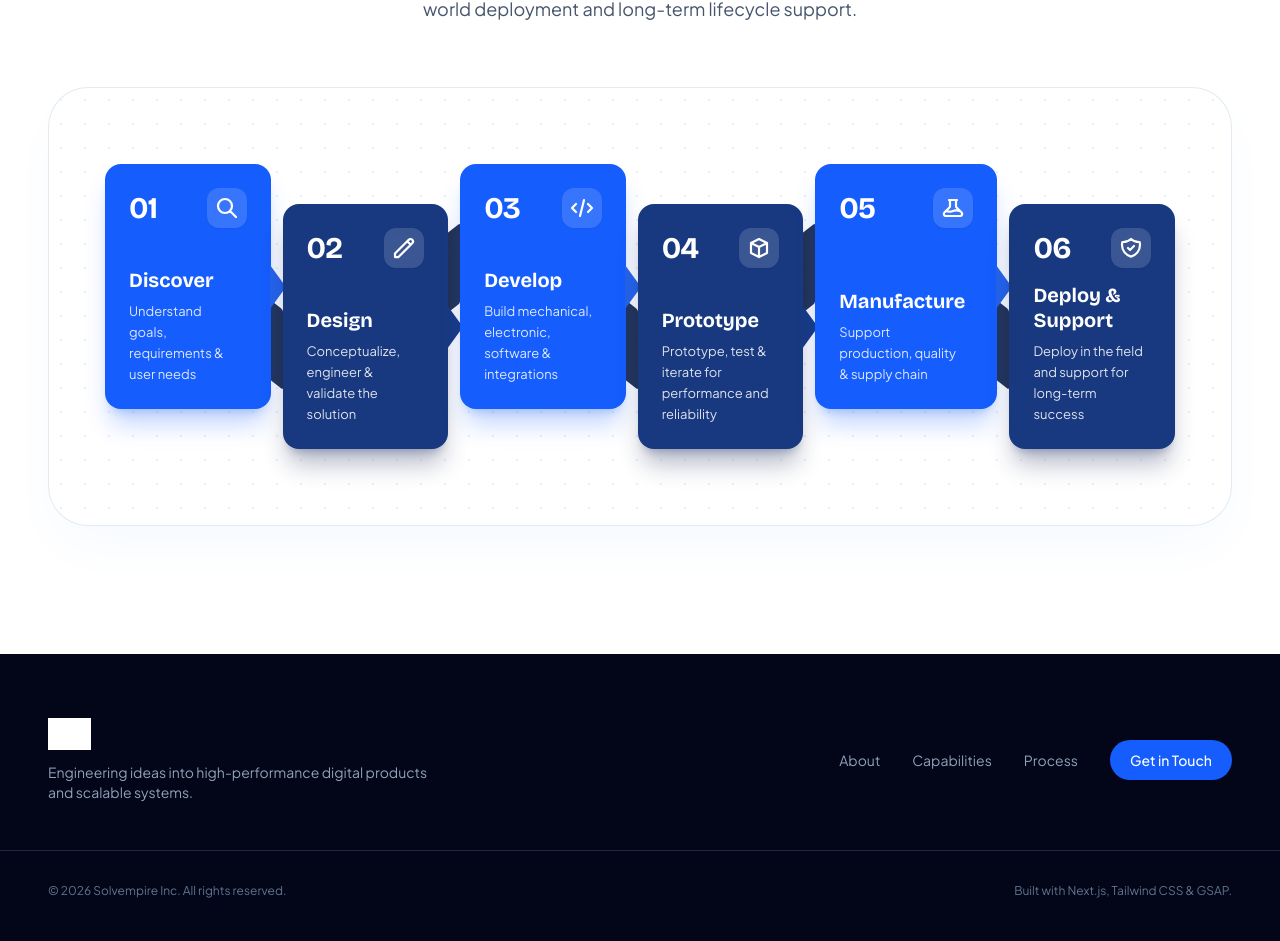
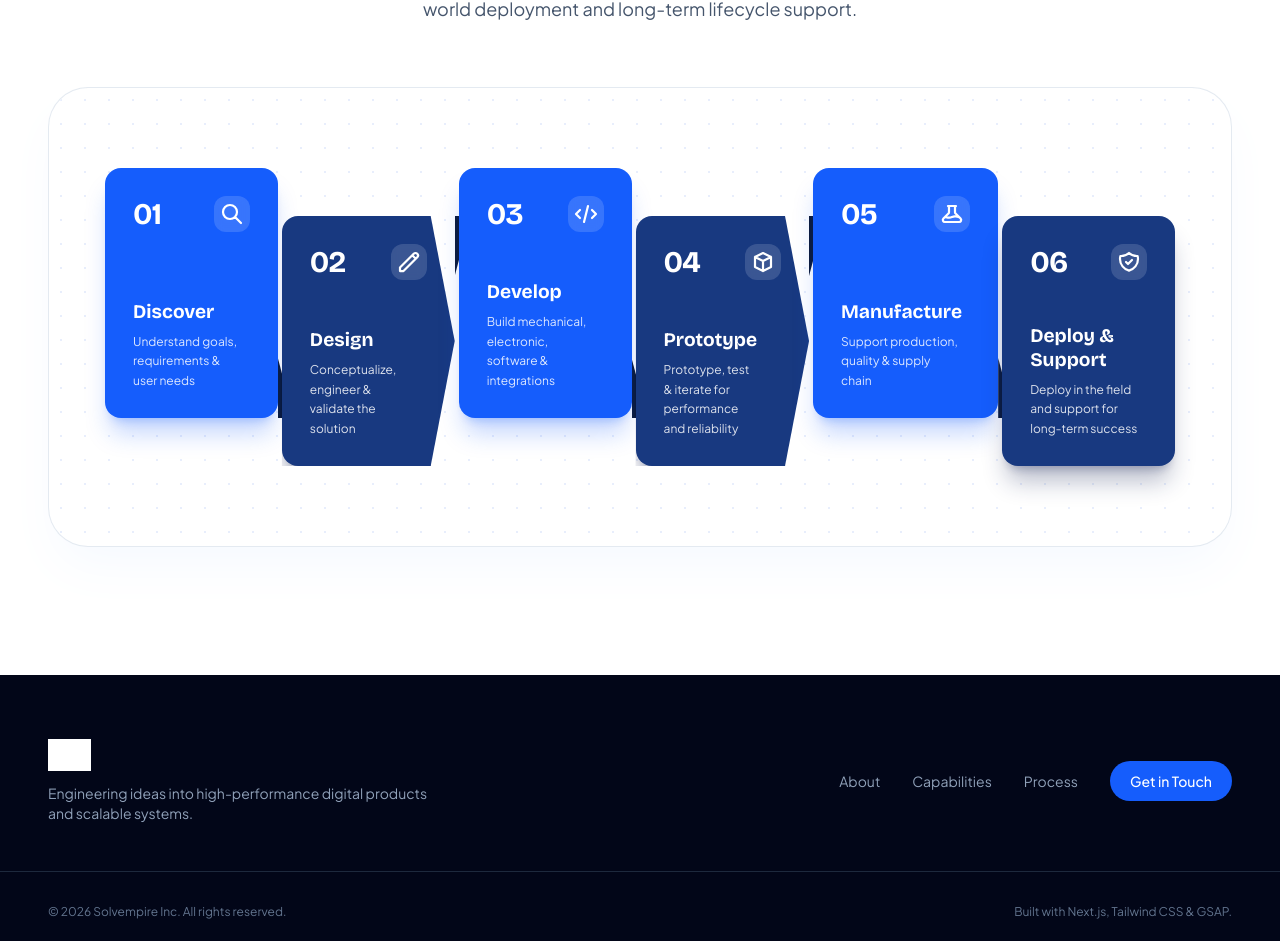
Before and after one commit to HarshaJyos/solvempire_test, a Next.js app: page / in a window 1280 px wide. Shown: the part 6310-7251 px from the top of the page. Built offline with nearby package versions, Linux system fonts and the light colour scheme; grey boxes are pictures that could not be loaded; a web font is replaced by a local one.

Commit message:
feat: refine OUR PROCESS into continuous 3D geometric ribbon shapes with polygon clip paths and folded shadow links

```diff
--- a/src/app/page.tsx
+++ b/src/app/page.tsx
@@ -1152,7 +1152,7 @@ export default function Home() {
       </div>
 
       {/* ========================================================================= */}
-      {/* SECTION 4: OUR PROCESS (6-Stage Chevron Ribbon Flow) */}
+      {/* SECTION 4: OUR PROCESS (Continuous 3D Geometric Ribbon Flow) */}
       {/* ========================================================================= */}
       <section id="process" className="py-24 sm:py-32 bg-white relative overflow-hidden border-t border-slate-100">
         <div className="max-w-7xl mx-auto px-6 sm:px-8 lg:px-12">
@@ -1168,7 +1168,7 @@ export default function Home() {
           </div>
 
           {/* Main Process Flow Showcase Enclosure */}
-          <div className="bg-white rounded-3xl sm:rounded-[2.5rem] border border-slate-200/90 shadow-2xl shadow-blue-500/5 p-6 sm:p-10 lg:p-12 xl:p-14 relative">
+          <div className="bg-white rounded-3xl sm:rounded-[2.5rem] border border-slate-200/90 shadow-2xl shadow-blue-500/5 p-6 sm:p-10 lg:p-12 xl:p-14 relative overflow-visible">
             {/* Ambient Background Grid Detail */}
             <div
               className="absolute inset-0 opacity-10 pointer-events-none rounded-3xl sm:rounded-[2.5rem]"
@@ -1178,8 +1178,8 @@ export default function Home() {
               }}
             />
 
-            {/* Desktop / Widescreen: 6-Stage Interlocking Chevron Ribbon Flow (xl+) */}
-            <div className="hidden xl:flex items-center justify-between gap-3 py-10 relative z-10">
+            {/* Desktop / Widescreen: 6-Stage Continuous 3D Geometric Ribbon Flow (xl+) */}
+            <div className="hidden xl:flex items-center justify-between gap-1 py-12 relative z-10">
               {processSteps.map((step, idx) => {
                 const isHigh = step.isHigh;
                 const isLast = idx === processSteps.length - 1;
@@ -1187,60 +1187,65 @@ export default function Home() {
                 return (
                   <div
                     key={step.step}
-                    className={`relative group flex-1 flex flex-col ${
-                      isHigh ? "justify-start" : "justify-end"
+                    className={`relative flex-1 flex flex-col transition-transform duration-300 hover:scale-[1.02] ${
+                      isHigh ? "justify-start -translate-y-6" : "justify-end translate-y-6"
                     }`}
                   >
-                    {/* The Chevron Card */}
+                    {/* The Ribbon Card Polygon Shape */}
                     <div
-                      className={`relative z-10 rounded-2xl p-6 flex flex-col justify-between h-[245px] text-white shadow-xl transition-all duration-300 group-hover:scale-[1.02] ${
+                      className={`relative z-10 p-6 sm:p-7 flex flex-col justify-between h-[250px] text-white shadow-xl transition-all duration-300 ${
                         isHigh
-                          ? "bg-blue-600 shadow-blue-600/25 -translate-y-5 group-hover:-translate-y-6"
-                          : "bg-[#183980] shadow-blue-950/30 translate-y-5 group-hover:translate-y-6"
+                          ? "bg-blue-600 rounded-2xl shadow-blue-600/25 hover:bg-blue-500"
+                          : isLast
+                          ? "bg-[#183980] rounded-2xl shadow-blue-950/30 hover:bg-[#1e4294]"
+                          : "bg-[#183980] rounded-l-2xl shadow-blue-950/30 hover:bg-[#1e4294]"
                       }`}
+                      style={
+                        !isHigh && !isLast
+                          ? {
+                              clipPath: "polygon(0% 0%, calc(100% - 24px) 0%, 100% 50%, calc(100% - 24px) 100%, 0% 100%)",
+                            }
+                          : undefined
+                      }
                     >
-                      {/* Top Row: Number & Outline Icon */}
+                      {/* Top Row: Step Number & Minimal Outline Icon */}
                       <div className="flex items-center justify-between w-full">
                         <span className="font-[family-name:var(--font-bricolage)] text-2xl sm:text-3xl font-bold tracking-tight text-white">
                           {step.step}
                         </span>
-                        <div className="w-10 h-10 rounded-xl bg-white/15 backdrop-blur-xs flex items-center justify-center text-white shadow-xs group-hover:rotate-6 group-hover:scale-110 transition-transform duration-300">
+                        <div className="w-9 h-9 rounded-xl bg-white/15 backdrop-blur-xs flex items-center justify-center text-white">
                           {step.icon}
                         </div>
                       </div>
 
-                      {/* Content: Title & 2-Line Description */}
-                      <div className="pr-2">
-                        <h3 className="font-[family-name:var(--font-bricolage)] text-lg sm:text-xl font-bold leading-tight mb-2 text-white">
+                      {/* Bottom Content: Title & 2-Line Description */}
+                      <div className={!isHigh && !isLast ? "pr-6" : "pr-2"}>
+                        <h3 className="font-[family-name:var(--font-bricolage)] text-lg sm:text-[1.2rem] font-bold leading-tight mb-2 text-white">
                           {step.name}
                         </h3>
-                        <p className="text-white/85 text-xs sm:text-[13px] leading-relaxed font-normal">
+                        <p className="text-white/85 text-xs leading-relaxed font-normal">
                           {step.description}
                         </p>
                       </div>
+                    </div>
 
-                      {/* Right Chevron Arrow Cap (Points into next card) */}
-                      {!isLast && (
+                    {/* 3D Folded Ribbon Triangular Shadow (Links High card down to Low card) */}
+                    {isHigh && !isLast && (
                       <div
-                          className="absolute -right-[15px] top-1/2 -translate-y-1/2 w-0 h-0 border-y-[22px] border-y-transparent border-l-[16px] z-20 transition-transform group-hover:translate-x-0.5"
+                        className="absolute right-[-16px] top-[190px] w-4 h-[60px] bg-[#0a1836] z-0 pointer-events-none"
                         style={{
-                            borderLeftColor: isHigh ? "#2563eb" : "#183980",
+                          clipPath: "polygon(0 0, 100% 100%, 0 100%)",
                         }}
                         aria-hidden="true"
                       />
                     )}
-                    </div>
 
-                    {/* 3D Folded Ribbon Drop Shadow Connector */}
-                    {!isLast && (
+                    {/* 3D Folded Ribbon Triangular Shadow (Links Low card up to High card) */}
+                    {!isHigh && !isLast && (
                       <div
-                        className={`absolute z-0 pointer-events-none ${
-                          isHigh
-                            ? "right-[-12px] top-[48%] w-5 h-20 bg-[#0d1f44] opacity-90 rounded-xs"
-                            : "right-[-12px] bottom-[48%] w-5 h-20 bg-[#0d1f44] opacity-90 rounded-xs"
-                        }`}
+                        className="absolute right-[-16px] top-[0px] w-4 h-[60px] bg-[#0a1836] z-0 pointer-events-none"
                         style={{
-                          transform: isHigh ? "skewY(38deg)" : "skewY(-38deg)",
+                          clipPath: "polygon(0 100%, 100% 0, 0 0)",
                         }}
                         aria-hidden="true"
                       />
@@ -1250,9 +1255,9 @@ export default function Home() {
               })}
             </div>
 
-            {/* Tablet / Medium Screens: 2-Row x 3-Column Stepped Chevron Grid (md to lg) */}
+            {/* Tablet / Medium Screens: 2-Row x 3-Column Stepped Chevron Ribbon Flow (md to lg) */}
             <div className="hidden md:grid xl:hidden grid-cols-3 gap-6 relative z-10 py-6">
-              {processSteps.map((step, idx) => {
+              {processSteps.map((step) => {
                 const isHigh = step.isHigh;
                 return (
                   <div
@@ -1282,25 +1287,18 @@ export default function Home() {
                         {step.description}
                       </p>
                     </div>
-
-                    {/* Step Connector Arrow for Grid Flow */}
-                    {idx < processSteps.length - 1 && (
-                      <div className="absolute -right-3 top-1/2 -translate-y-1/2 w-6 h-6 rounded-full bg-white text-blue-600 flex items-center justify-center text-xs font-bold shadow-md z-20">
-                        →
-                      </div>
-                    )}
                   </div>
                 );
               })}
             </div>
 
-            {/* Mobile Screens: Vertical Connected Flow Chain (< md) */}
+            {/* Mobile Screens: Vertical Flow Chain (< md) */}
             <div className="flex md:hidden flex-col gap-4 relative z-10">
-              {processSteps.map((step, idx) => {
+              {processSteps.map((step) => {
                 const isHigh = step.isHigh;
                 return (
-                  <div key={`mob-proc-${step.step}`} className="relative flex flex-col items-center">
                   <div
+                    key={`mob-proc-${step.step}`}
                     className={`w-full rounded-2xl p-5 flex flex-col justify-between text-white shadow-lg ${
                       isHigh ? "bg-blue-600" : "bg-[#183980]"
                     }`}
@@ -1320,14 +1318,6 @@ export default function Home() {
                     <p className="text-white/85 text-xs leading-relaxed">
                       {step.description}
                     </p>
-                    </div>
-
-                    {/* Vertical Connecting Chevron Arrow */}
-                    {idx < processSteps.length - 1 && (
-                      <div className="my-1.5 w-6 h-6 rounded-full bg-blue-100 text-blue-600 flex items-center justify-center text-xs font-bold shadow-xs">
-                        ↓
-                      </div>
-                    )}
                   </div>
                 );
               })}
```
Lines whose indentation alone changed are shown as unchanged.
